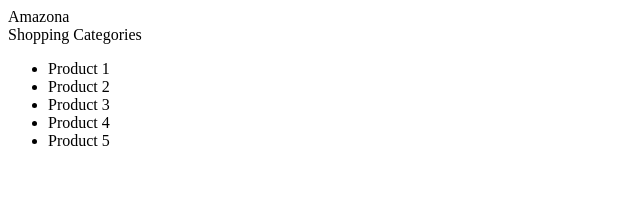
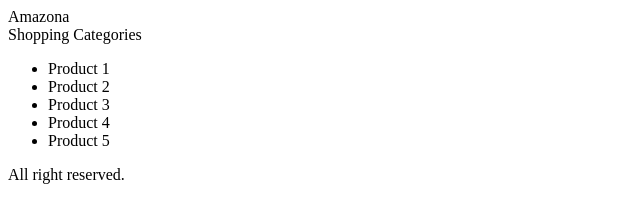
Before and after one commit to linlinliu03/Amazona, a plain HTML site: page template/index.html in a window 1280 px wide. Shown: the whole page, without its empty margins (0-640 px from the left). Drawn offline with Linux system fonts and the light colour scheme.

Commit message:
Add footer in the content

```diff
--- a/template/index.html
+++ b/template/index.html
@@ -22,6 +22,9 @@
                 <li>Product 5</li>
             </ul>
         </main>
+        <footer>
+            All right reserved.
+        </footer>
     </div>
 </body>
 </html>
```
